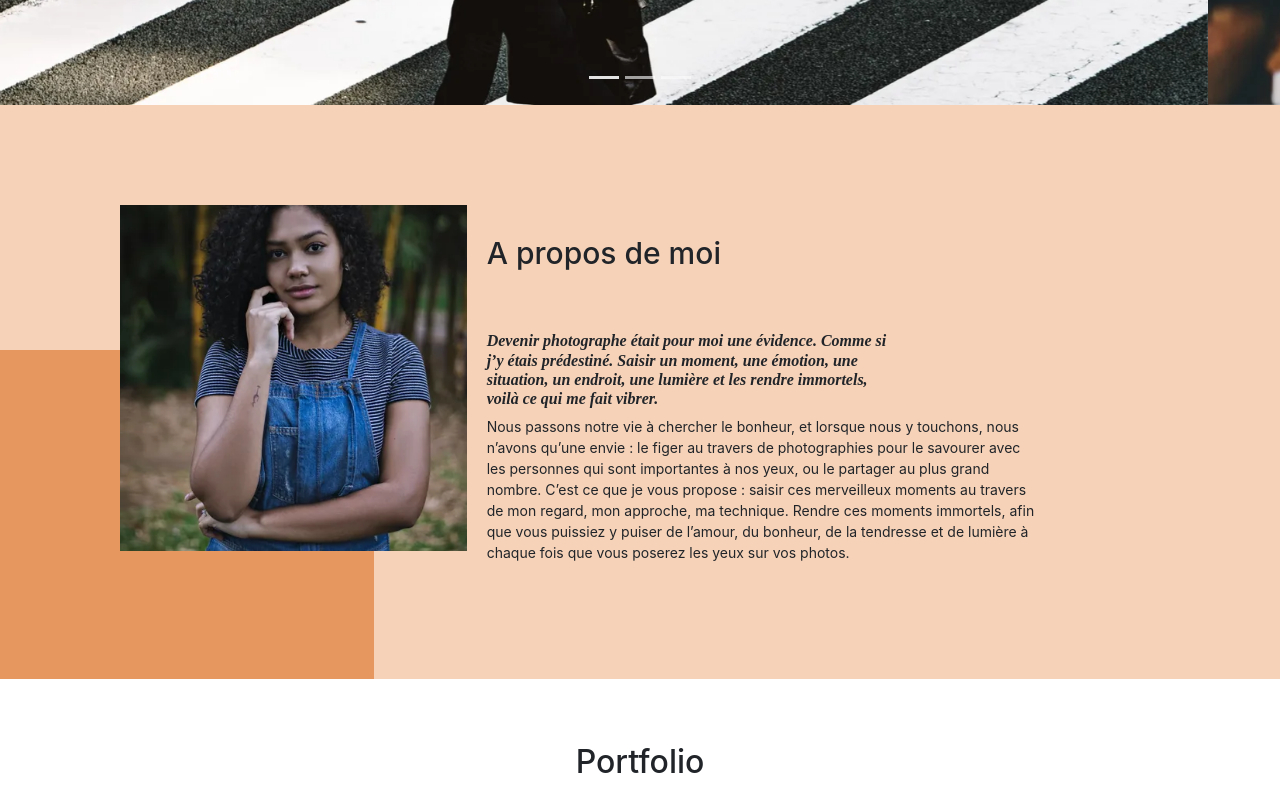
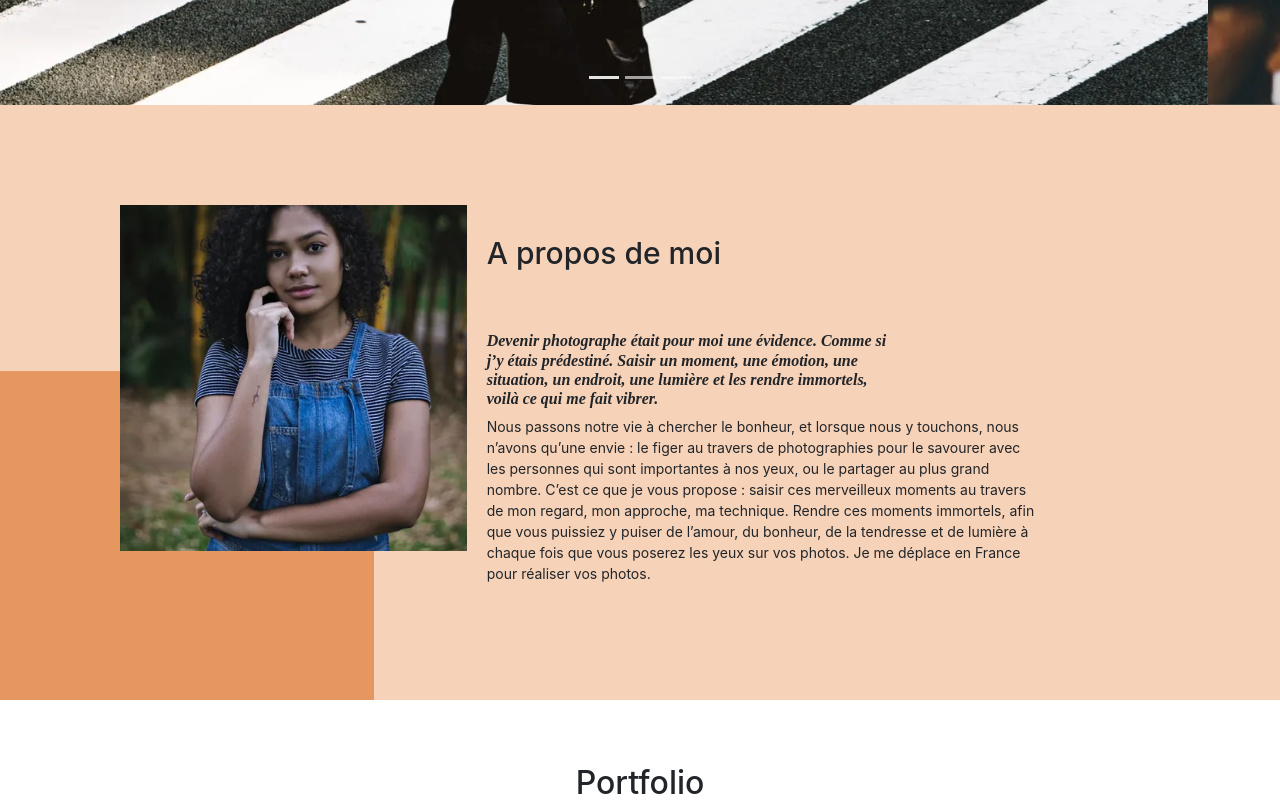
Before and after one commit to EvivNotrub/ninacarducci.oc.project, a website: page index.html in a window 1280 px wide. Shown: the part 610-1410 px from the top of the page. Drawn offline with nearby package versions, Linux system fonts and the light colour scheme; a web font is replaced by a local one.

Commit message:
test microdatat areaServed

```diff
--- a/index.html
+++ b/index.html
@@ -120,7 +120,9 @@
           au plus grand nombre.
           C’est ce que je vous propose : saisir ces merveilleux moments au travers de mon regard, mon approche, ma
           technique. Rendre ces moments immortels, afin que vous puissiez y puiser de l’amour, du bonheur, de la tendresse
-          et de lumière à chaque fois que vous poserez les yeux sur vos photos.</p>
+          et de lumière à chaque fois que vous poserez les yeux sur vos photos.
+          <span itemprop="areaServed" itemscope itemtype="https://schema.org/Country">Je me déplace en <span itemprop="name">France</span> pour réaliser vos photos.</span>
+        </p>
       </div>
     </section>
     <section id="gallery">
```
